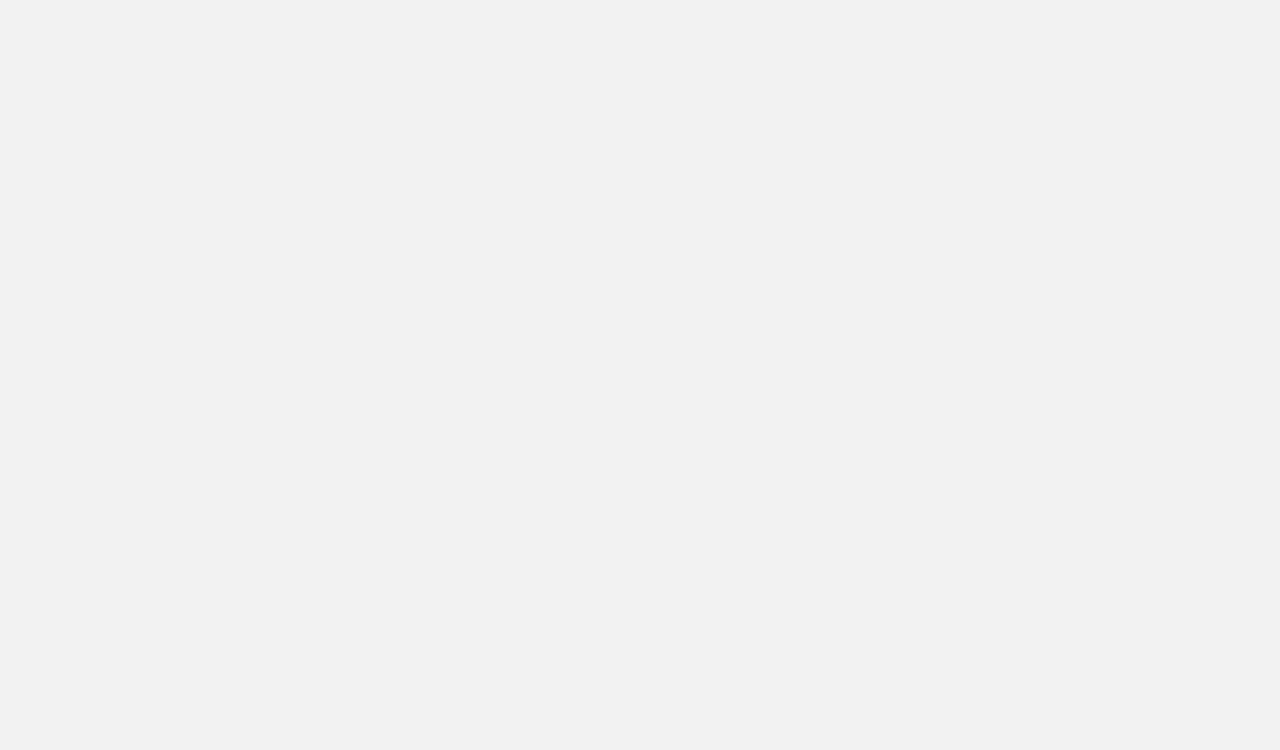
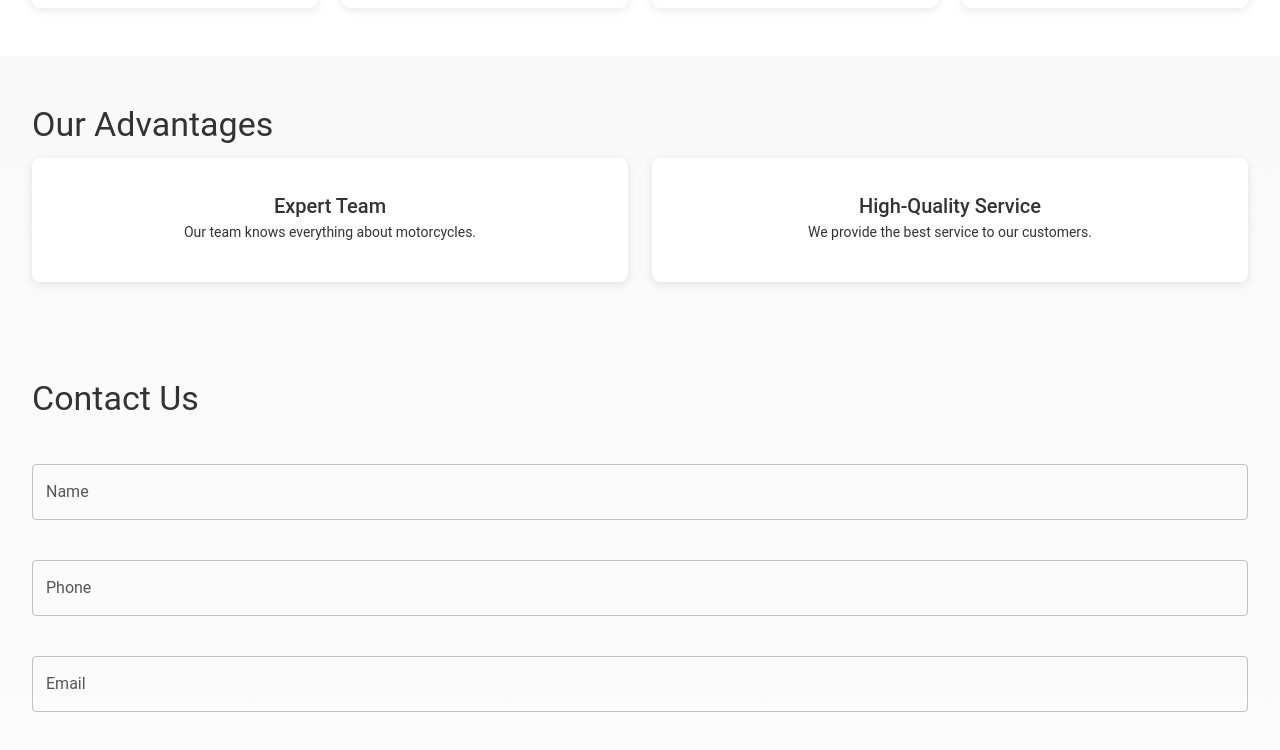
Before and after one commit to stay-metal/wind-speed, a Next.js app: page / in a window 1280 px wide. Shown: the part 1640-2390 px from the top of the page. Before the commit the page ends 1632 px from the top, so only its background shows below. Built offline with nearby package versions, Linux system fonts and the light colour scheme.

Commit message:
feat: Benefits, Contacts, Header and Footer components added

```diff
--- a/src/app/globals.css
+++ b/src/app/globals.css
@@ -31,3 +31,16 @@ body {
     text-wrap: balance;
   }
 }
+body {
+  margin: 0;
+  font-family: "Roboto", sans-serif;
+}
+
+a {
+  color: inherit;
+  text-decoration: none;
+}
+
+* {
+  box-sizing: border-box;
+}
--- a/src/app/layout.tsx
+++ b/src/app/layout.tsx
@@ -4,7 +4,8 @@ import theme from "@/theme/theme";
 import type { Metadata } from "next";
 import { Inter } from "next/font/google";
 import "./globals.css";
-
+import Header from "@/components/Layout/Header";
+import Footer from "@/components/Layout/Footer";
 const inter = Inter({ subsets: ["latin"] });
 
 export const metadata: Metadata = {
@@ -21,9 +22,9 @@ export default function RootLayout({ children }: { children: ReactNode }) {
       <body className={inter.className}>
         <ThemeProvider theme={theme}>
           <CssBaseline />
-          {/* <Header /> */}
+          <Header />
           <main>{children}</main>
-          {/* <Footer /> */}
+          <Footer />
         </ThemeProvider>
       </body>
     </html>
--- a/src/app/page.tsx
+++ b/src/app/page.tsx
@@ -1,9 +1,9 @@
 import HeroBanner from "../components/HeroBanner";
 import MotoPark from "../components/MotoPark";
 import HowWeWork from "../components/HowWeWork";
-// import Advantages from "../components/Advantages";
-// import ContactForm from "../components/ContactForm";
-// import ContactMap from "../components/ContactMap";
+import Advantages from "../components/Advantages";
+import ContactForm from "../components/ContactForm";
+import ContactMap from "../components/ContactMap";
 
 export default function HomePage() {
   return (
@@ -11,9 +11,9 @@ export default function HomePage() {
       <HeroBanner />
       <MotoPark />
       <HowWeWork />
-      {/* <Advantages />
+      <Advantages />
       <ContactForm />
-      <ContactMap />  */}
+      <ContactMap />
     </>
   );
 }
--- /dev/null
+++ b/src/components/Advantages.tsx
@@ -0,0 +1,49 @@
+"use client";
+import { Box, Typography, Grid, Card, CardContent } from "@mui/material";
+import { motion } from "framer-motion";
+
+const Advantages = () => {
+  const advantages = [
+    {
+      title: "Expert Team",
+      description: "Our team knows everything about motorcycles.",
+    },
+    {
+      title: "High-Quality Service",
+      description: "We provide the best service to our customers.",
+    },
+  ];
+
+  return (
+    <Box sx={{ py: 6, px: { xs: 2, md: 4 } }}>
+      <Typography variant="h4" component="h2" gutterBottom>
+        Our Advantages
+      </Typography>
+      <Grid container spacing={3}>
+        {advantages.map((advantage, index) => (
+          <Grid
+            item
+            xs={12}
+            sm={6}
+            key={index}
+            component={motion.div}
+            initial={{ opacity: 0 }}
+            animate={{ opacity: 1 }}
+            transition={{ delay: index * 0.3, duration: 0.5 }}
+          >
+            <Card sx={{ textAlign: "center", padding: 2 }}>
+              <CardContent>
+                <Typography variant="h6" component="h3">
+                  {advantage.title}
+                </Typography>
+                <Typography variant="body2">{advantage.description}</Typography>
+              </CardContent>
+            </Card>
+          </Grid>
+        ))}
+      </Grid>
+    </Box>
+  );
+};
+
+export default Advantages;
--- /dev/null
+++ b/src/components/ContactForm.tsx
@@ -0,0 +1,84 @@
+"use client";
+import { Box, TextField, Button, Typography } from "@mui/material";
+import { useState } from "react";
+import { motion } from "framer-motion";
+
+const ContactForm = () => {
+  const [formData, setFormData] = useState({
+    name: "",
+    phone: "",
+    email: "",
+    text: "",
+  });
+
+  const handleInputChange = (e: React.ChangeEvent<HTMLInputElement>) => {
+    const { name, value } = e.target;
+    setFormData({ ...formData, [name]: value });
+  };
+
+  const handleSubmit = (e: React.FormEvent<HTMLFormElement>) => {
+    e.preventDefault();
+    console.log("Form Data:", formData);
+    // Implement form submission logic here
+  };
+
+  return (
+    <Box
+      component={motion.form}
+      initial={{ x: -100, opacity: 0 }}
+      animate={{ x: 0, opacity: 1 }}
+      transition={{ duration: 0.5 }}
+      sx={{
+        py: 6,
+        px: { xs: 2, md: 4 },
+        display: "flex",
+        flexDirection: "column",
+        gap: 2,
+      }}
+      onSubmit={handleSubmit}
+    >
+      <Typography variant="h4" component="h2" gutterBottom>
+        Contact Us
+      </Typography>
+      <TextField
+        label="Name"
+        name="name"
+        fullWidth
+        margin="normal"
+        value={formData.name}
+        onChange={handleInputChange}
+      />
+      <TextField
+        label="Phone"
+        name="phone"
+        fullWidth
+        margin="normal"
+        value={formData.phone}
+        onChange={handleInputChange}
+      />
+      <TextField
+        label="Email"
+        name="email"
+        fullWidth
+        margin="normal"
+        value={formData.email}
+        onChange={handleInputChange}
+      />
+      <TextField
+        label="Text"
+        name="text"
+        fullWidth
+        margin="normal"
+        multiline
+        rows={4}
+        value={formData.text}
+        onChange={handleInputChange}
+      />
+      <Button type="submit" variant="contained" color="primary" sx={{ mt: 2 }}>
+        Send
+      </Button>
+    </Box>
+  );
+};
+
+export default ContactForm;
--- /dev/null
+++ b/src/components/ContactMap.tsx
@@ -0,0 +1,18 @@
+import { Box } from "@mui/material";
+
+const ContactMap = () => {
+  return (
+    <Box sx={{ py: 6, px: { xs: 2, md: 4 } }}>
+      <iframe
+        src="https://www.google.com/maps/embed?pb=!1m18!1m12!1m3!1d3151.8354345099!2d144.95373631531578!3d-37.817209979751594!2m3!1f0!2f0!3f0!3m2!1i1024!2i768!4f13.1!3m3!1m2!1s0x6ad642af0f11fd81%3A0xf57764606d81d001!2sVictoria%20Park!5e0!3m2!1sen!2sau!4v1571541749602!5m2!1sen!2sau"
+        width="100%"
+        height="450"
+        style={{ border: 0 }}
+        allowFullScreen
+        loading="lazy"
+      ></iframe>
+    </Box>
+  );
+};
+
+export default ContactMap;
--- /dev/null
+++ b/src/components/Layout/Footer.tsx
@@ -0,0 +1,23 @@
+import { Box, Typography, Link } from "@mui/material";
+
+const Footer = () => {
+  return (
+    <Box
+      sx={{
+        bgcolor: "primary.main",
+        p: 4,
+        color: "white",
+        textAlign: "center",
+      }}
+    >
+      <Typography variant="body2">
+        © {new Date().getFullYear()} WindSpeed. All rights reserved.
+      </Typography>
+      <Link href="https://www.windspeed.com" color="inherit" underline="none">
+        www.windspeed.com
+      </Link>
+    </Box>
+  );
+};
+
+export default Footer;
--- /dev/null
+++ b/src/components/Layout/Header.tsx
@@ -0,0 +1,20 @@
+import { AppBar, Toolbar, Typography, Button, Box } from "@mui/material";
+
+const Header = () => {
+  return (
+    <AppBar position="sticky">
+      <Toolbar>
+        <Typography variant="h6" component="div" sx={{ flexGrow: 1 }}>
+          WindSpeed
+        </Typography>
+        <Box sx={{ display: "flex", gap: 2 }}>
+          <Button color="inherit">Home</Button>
+          <Button color="inherit">About</Button>
+          <Button color="inherit">Contact</Button>
+        </Box>
+      </Toolbar>
+    </AppBar>
+  );
+};
+
+export default Header;
```
Also changed, not shown: public/logo.svg (added).
